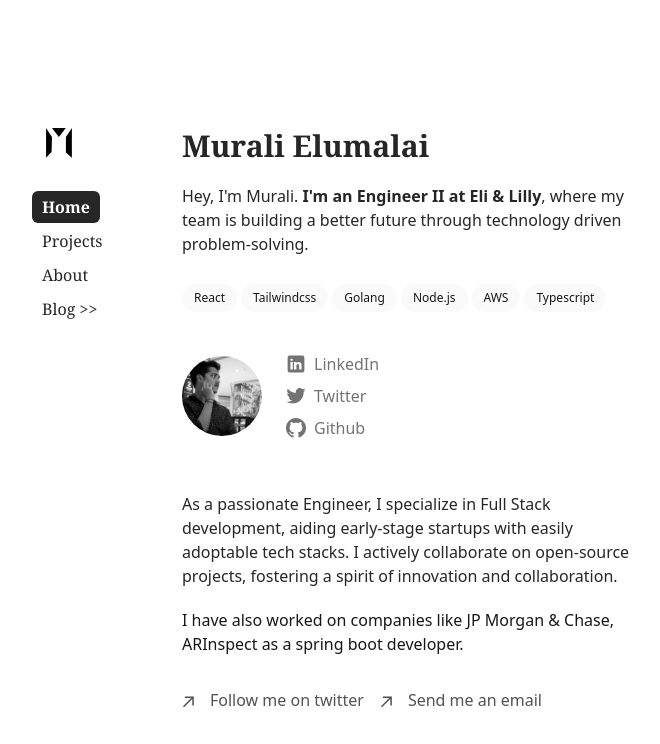
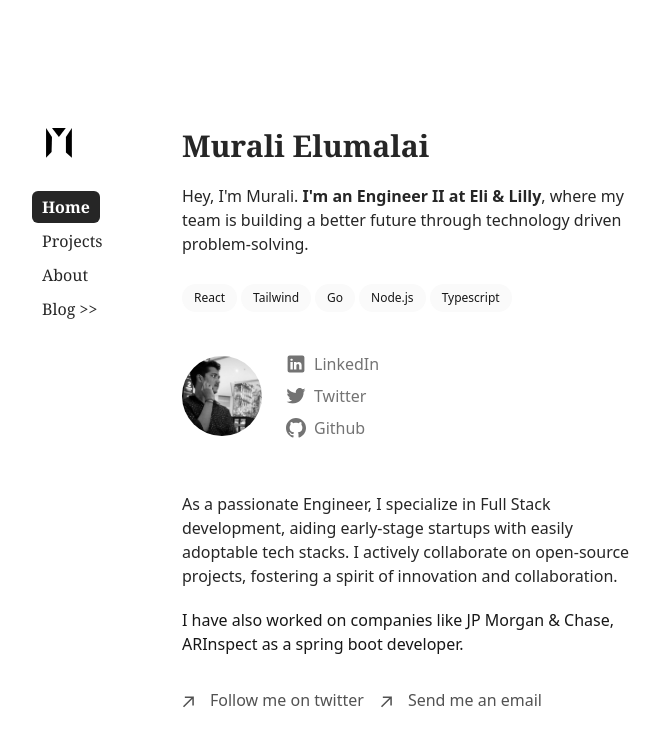
Before and after one commit to iammurali/murali-portfolio, a Next.js app: page / in a window 1280 px wide. Shown: the top 744 px of the page, without its empty margins (160-820 px from the left). Built offline with nearby package versions, Linux system fonts and the light colour scheme.

Commit message:
remove aws

```diff
--- a/pages/index.tsx
+++ b/pages/index.tsx
@@ -34,12 +34,12 @@
         Murali Elumalai
       </h1>
 
-      <p className="my-5 max-w-[460px] text-neutral-800 dark:text-neutral-200">
+      <p className="my-5 max-w-[480px] text-neutral-800 dark:text-neutral-200">
         {`Hey, I'm Murali.`} <b>{`I'm an Engineer II at Eli & Lilly`}</b>, where
         my team is building a better future through technology driven
         problem-solving.
       </p>
-      <ul className="mb-2 flex flex-wrap  max-w-[460px]" aria-label="Technologies used">
+      <ul className="mb-2 flex flex-wrap  max-w-[480px]" aria-label="Technologies used">
         <li className="mr-1 mt-2">
           <div className="flex items-center rounded-full bg-neutral-50 dark:bg-neutral-800 px-3 py-1 text-xs font-medium leading-5 text-neutral-900 dark:text-neutral-100">
             React
@@ -47,22 +47,17 @@
         </li>
         <li className="mr-1 mt-2">
           <div className="flex items-center rounded-full bg-neutral-50 dark:bg-neutral-800 px-3 py-1 text-xs font-medium leading-5 text-neutral-900 dark:text-neutral-100">
-            Tailwindcss
+            Tailwind
           </div>
         </li>
         <li className="mr-1 mt-2">
           <div className="flex items-center rounded-full bg-neutral-50 dark:bg-neutral-800 px-3 py-1 text-xs font-medium leading-5 text-neutral-900 dark:text-neutral-100">
-            Golang
+            Go
           </div>
         </li>
         <li className="mr-1 mt-2">
           <div className="flex items-center rounded-full bg-neutral-50 dark:bg-neutral-800 px-3 py-1 text-xs font-medium leading-5 text-neutral-900 dark:text-neutral-100">
             Node.js
-          </div>
-        </li>
-        <li className="mr-1 mt-2">
-          <div className="flex items-center rounded-full bg-neutral-50 dark:bg-neutral-800 px-3 py-1 text-xs font-medium leading-5 text-neutral-900 dark:text-neutral-100">
-            AWS
           </div>
         </li>
         <li className="mr-1 mt-2">
```
